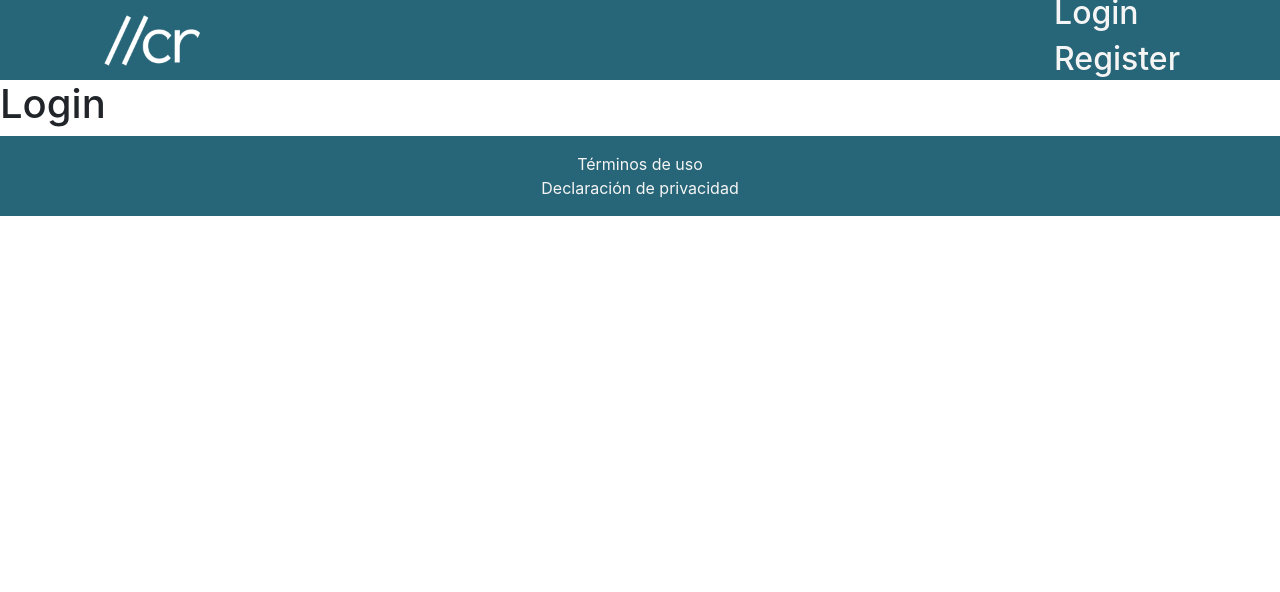
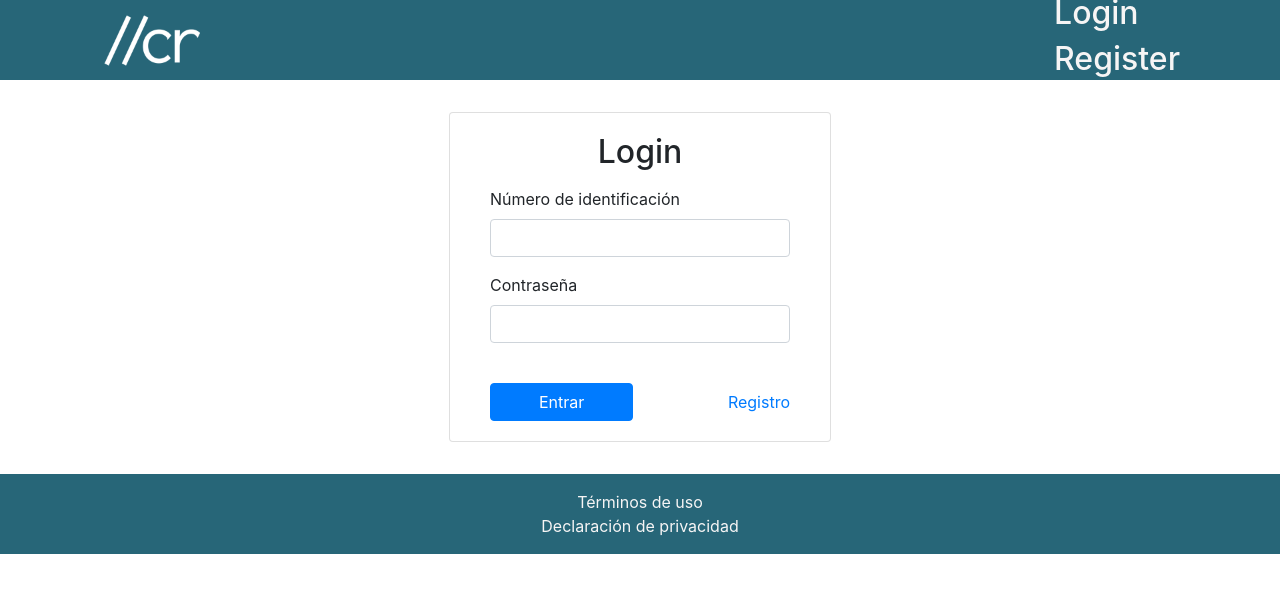
Before and after one commit to jzamora5/AIC_Front, a React (Create React App) app in the folder aic_frontend/: page /login in a window 1280 px wide. Shown: the top 592 px of the page. Built offline with nearby package versions, Linux system fonts and the light colour scheme.

Commit message:
Add Login

```diff
--- a/aic_frontend/src/assets/styles/components/Login.scss
+++ b/aic_frontend/src/assets/styles/components/Login.scss
@@ -0,0 +1,13 @@
+@import "../Vars.scss";
+
+.register_to_login {
+  margin: 0;
+}
+
+.required_message {
+  color: $validationError;
+}
+
+.login {
+  width: 300px;
+}
--- a/aic_frontend/src/containers/Login.jsx
+++ b/aic_frontend/src/containers/Login.jsx
@@ -1,8 +1,93 @@
 import React from "react";
+import { useState } from "react";
+import { Link } from "react-router-dom";
+import { useForm } from "react-hook-form";
 import "../assets/styles/components/Login.scss";
 
+const axios = require('axios');
+
 const Login = () => {
-  return <h1>Login</h1>;
+  const [submitted, setSubmitted] = useState("");
+
+  const { register, handleSubmit, errors } = useForm();
+
+  const onSubmit = (data) => {
+    console.log(data)
+
+    axios.post('http://54.172.72.74:4000/api/auth', {
+      identification: data.user,
+      password: data.password
+    })
+      .then(function (response) {
+        console.log(response);
+        setSubmitted("400")
+
+      })
+      .catch(function (error) {
+        setSubmitted("500")
+
+      });
+  }
+
+  const requiredFieldMessage = "Este campo es requerido";
+
+  return (
+    <div className="container d-flex justify-content-center align-items-center my-2">
+      <div className="card m-4 px-4 py-1">
+        <div className="card-body p-0">
+
+          {/* Form Login */}
+          <form className="m-3 login" onSubmit={handleSubmit(onSubmit)}>
+            <h2 className="pb-2 d-flex flex justify-content-center">Login</h2>
+
+            {/* User */}
+            <div className="form-row">
+              <div className="form-group col-12">
+                <label htmlFor="user">Número de identificación</label>
+                <input type='text' id="user" name="user" className="form-control" ref={register({ required: true })}
+                />
+                {errors.user && <span className="required_message">
+                  {requiredFieldMessage}
+                </span>}
+              </div>
+            </div>
+
+            {/* Password */}
+            <div className="form-row">
+              <div className="form-group col-12">
+                <label htmlFor='password'>Contraseña</label>
+                <input type='password' id="password" name="password" className="form-control" ref={register({ required: true })}
+                />
+                {errors.password && <span className="required_message">
+                  {requiredFieldMessage}
+                </span>}
+              </div>
+            </div>
+
+            {/* Submit */}
+            <div className="d-flex flex-column flex-md-row align-items-center justify-content-between mt-4">
+              <button
+                type="submit"
+                className="btn btn-primary px-5 register_submit_btn"
+              >
+                Entrar
+              </button>
+              <Link to="/register" >
+                <p className="register_to_login">Registro</p>
+              </Link>
+            </div>
+            {submitted === "500" && <span className="required_message">
+              {"Intentalo mas tarde"}
+            </span>}
+            {submitted === "400" && <span className="required_message">
+              {"Credenciales invalidas"}
+            </span>}
+
+          </form>
+        </div>
+      </div >
+    </div >
+  );
 };
 
 export default Login;
```
